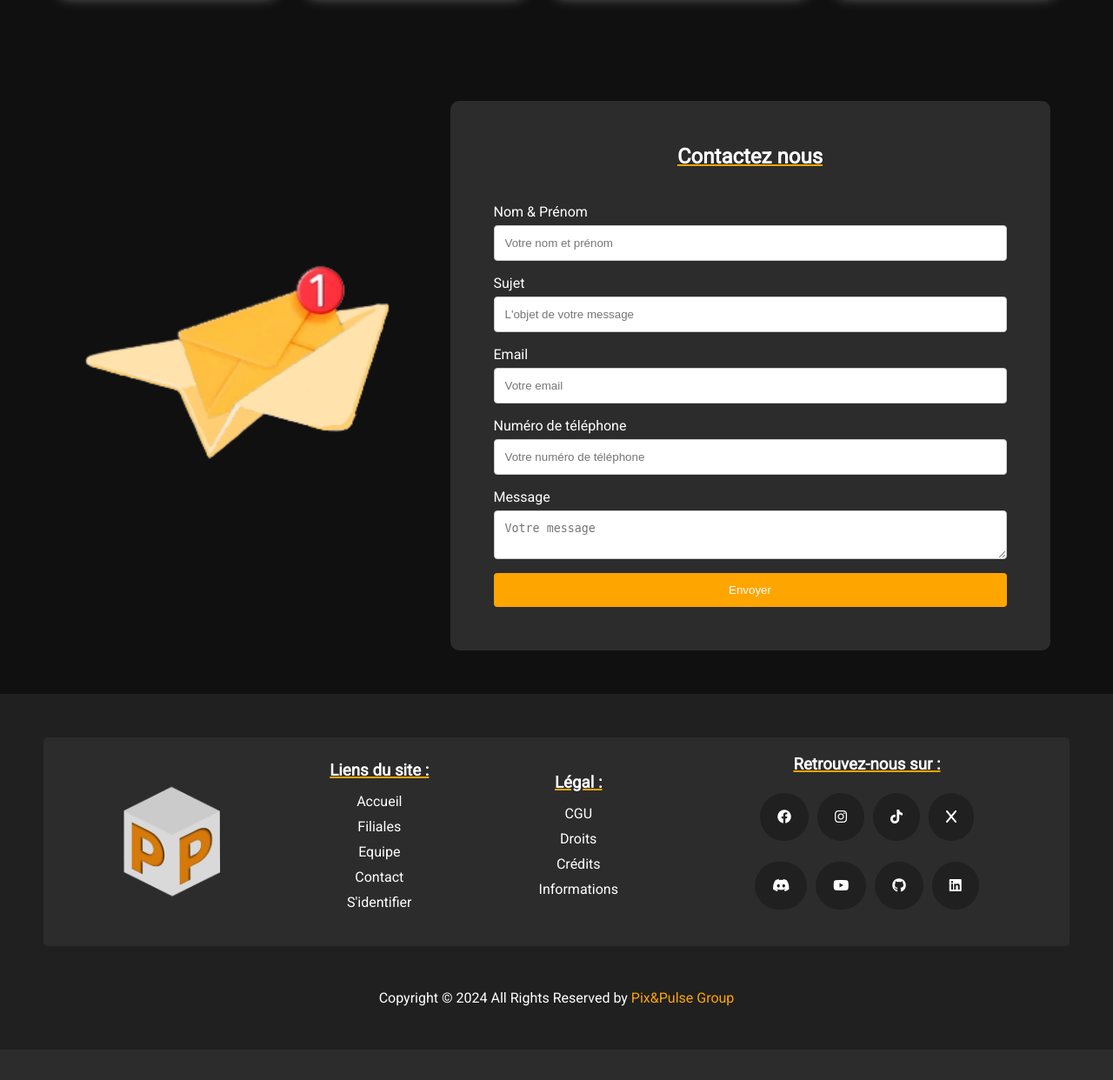
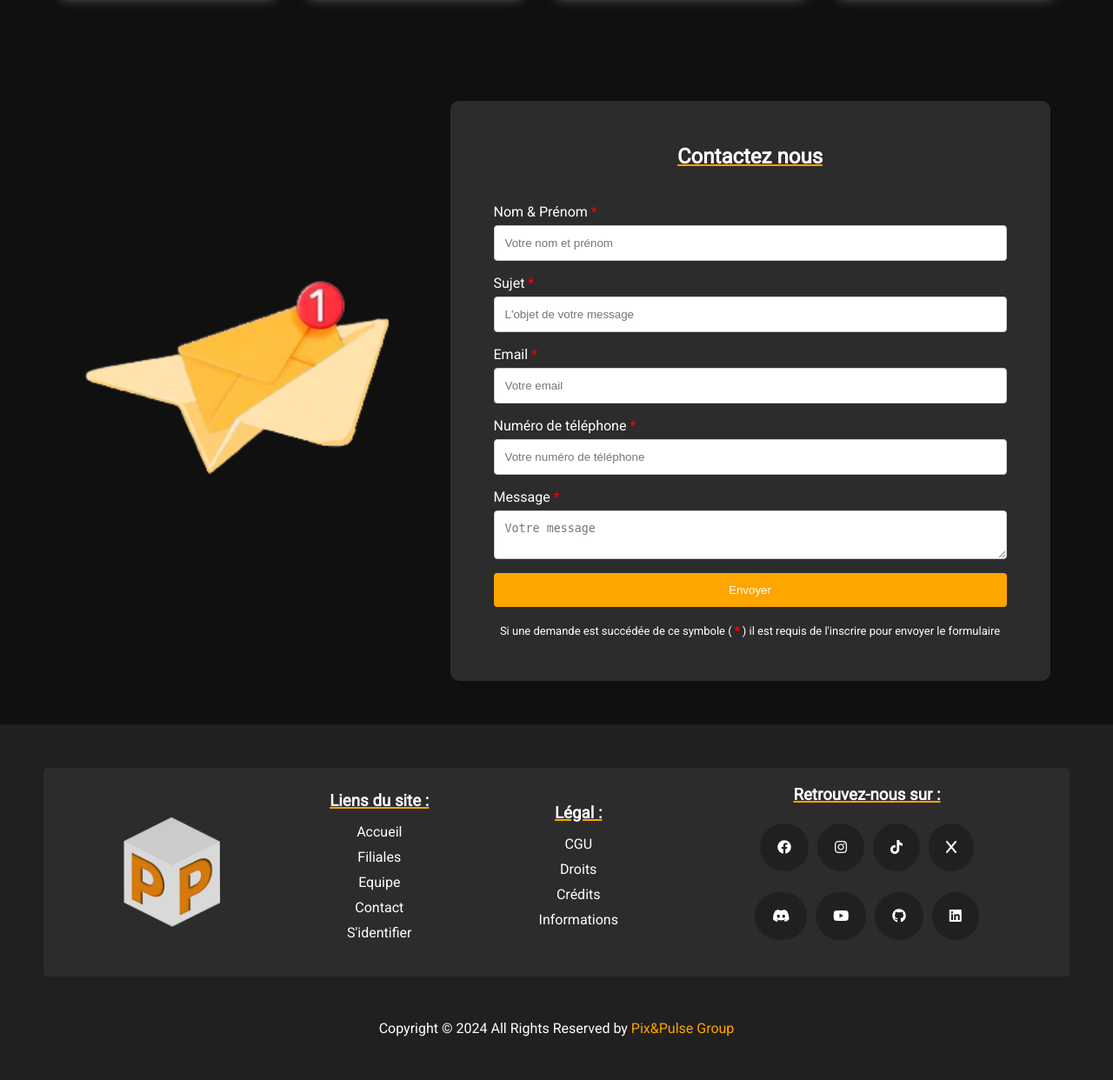
Before and after one commit to b-alvd/Pix-Pulse--group---Back, a PHP site: page / in a window 1280 px wide. Shown: the part 1440-2682 px from the top of the page at 87% size. Before the commit the page ends 2597 px from the top, so only its background shows below. Run offline with PHP 8.4, Linux system fonts and the light colour scheme.

Commit message:
modif section contact

```diff
--- a/index.html
+++ b/index.html
@@ -118,22 +118,24 @@
                 <img src="./public/assets/contact.webp" alt="Enveloppe sur un avion en papier">
                 <form action="">
                     <h2>Contactez nous</h2>
-                    <label for="fname">Nom & Prénom</label>
+                    <label for="fname">Nom & Prénom <span class="required">*</span></label>
                     <input type="text" id="fname" name="firstname" placeholder="Votre nom et prénom" required>
 
-                    <label for="sujet">Sujet</label>
+                    <label for="sujet">Sujet <span class="required">*</span></label>
                     <input type="text" id="sujet" name="sujet" placeholder="L'objet de votre message" required>
 
-                    <label for="emailAddress">Email</label>
+                    <label for="emailAddress">Email <span class="required">*</span></label>
                     <input id="emailAddress" type="email" name="email" placeholder="Votre email" required>
 
-                    <label for="phoneNumber">Numéro de téléphone</label>
+                    <label for="phoneNumber">Numéro de téléphone <span class="required">*</span></label>
                     <input id="phoneNumber" type="tel" name="phone" pattern="[0-9]-[0-9]-[0-9]-[0-9]-[0-9]" placeholder="Votre numéro de téléphone">
 
-                    <label for="subject">Message</label>
+                    <label for="subject">Message <span class="required">*</span></label>
                     <textarea id="subject" name="subject" placeholder="Votre message" required></textarea>
 
                     <input type="submit" value="Envoyer">
+
+                    <p class="info">Si une demande est succédée de ce symbole ( <strong><span class="required">*</span></strong> ) il est requis de l'inscrire pour envoyer le formulaire</p>
                 </form>
             </section>
         </main>
--- a/public/css/contact.css
+++ b/public/css/contact.css
@@ -35,10 +35,19 @@
     margin-left: 0px;
     resize: vertical;
 }
-#contact form label{
+#contact form label {
     margin-right: 0px;
     margin-left: 0px;
-    width: 100%;}
+    width: 100%;
+}
+#contact form .required {
+    color: red;
+}
+#contact form p {
+    text-align: center;
+    margin-top: 20px;
+    font-size: 13px;
+}
 #contact form input[type=submit] {
     background-color: var(--color-buttons);
     color: white;
```
